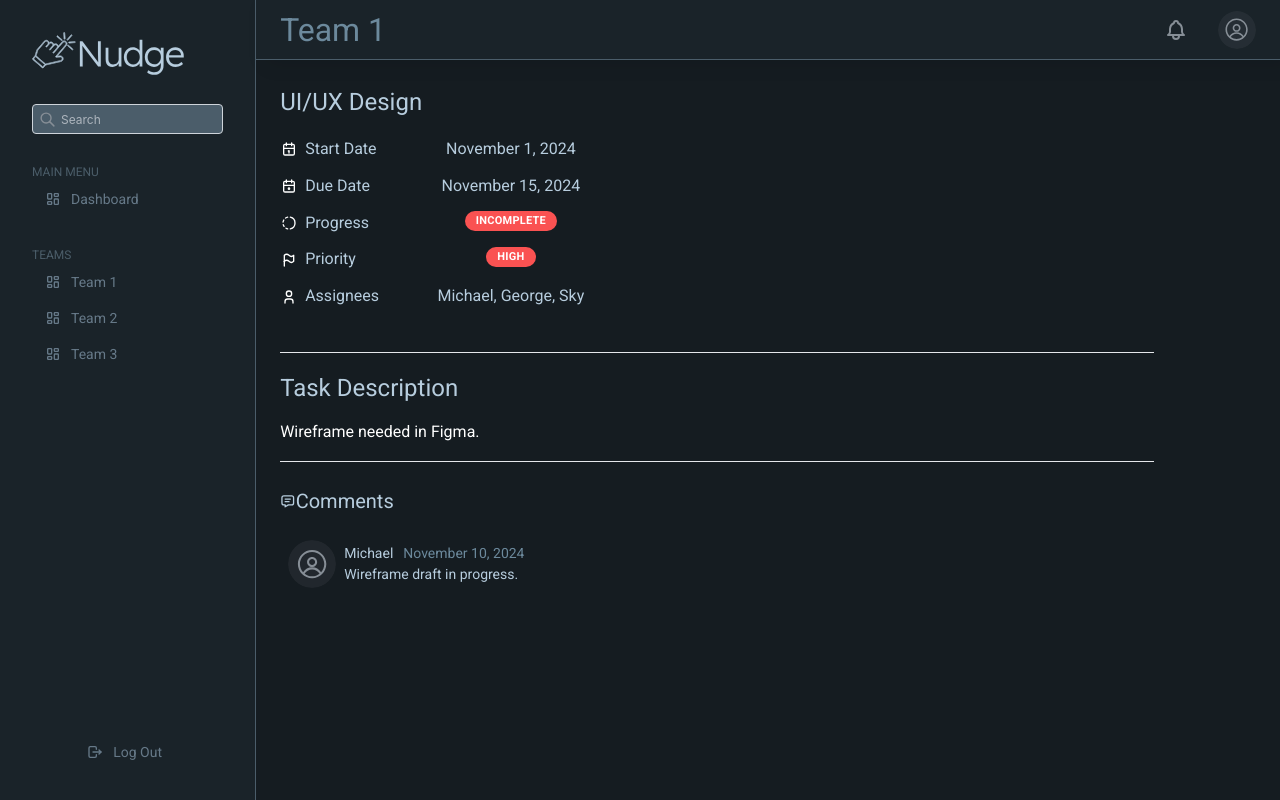
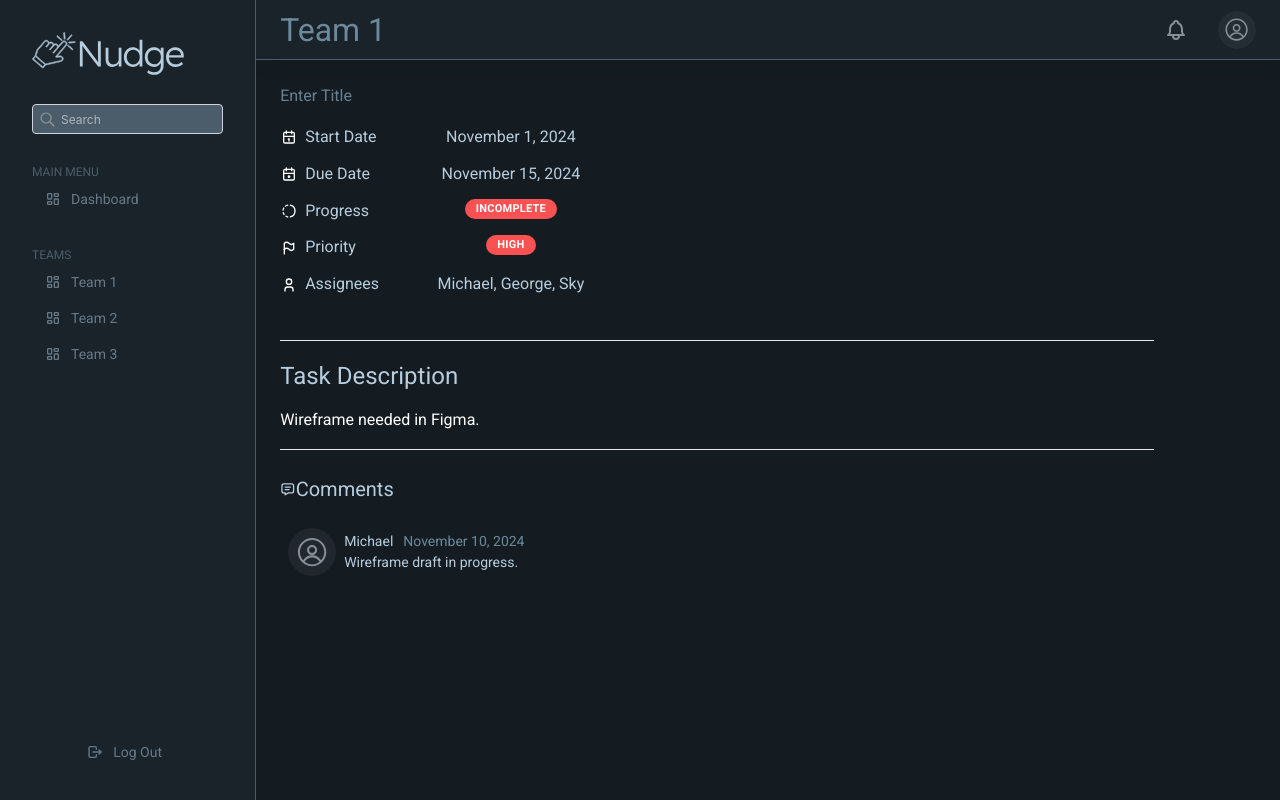
Before and after one commit to Skysayson/Nudge, a React (Vite) app in the folder Nudge-TaskManager/client/: page /Dashboard in a window 1280 px wide. Both pictures are taken after a click on the element 383 px from the left and 578 px from the top of the page. Built offline with nearby package versions, Linux system fonts and the light colour scheme.

Commit message:
add: task title name change

```diff
--- a/Nudge-TaskManager/client/src/components/FullCard.tsx
+++ b/Nudge-TaskManager/client/src/components/FullCard.tsx
@@ -1,4 +1,4 @@
-import { Badge, Table, Avatar, Text } from "@mantine/core";
+import { Badge, Table, Avatar, Text, Input } from "@mantine/core";
 import { TaskContent } from "../interfaces/interfaces";
 import {
   IconCalendar,
@@ -13,9 +13,22 @@ import { useEffect, useState } from "react";
 const FullCard = ({ TaskContent }: { TaskContent: TaskContent }) => {
   const [statusColor, setStatusColor] = useState("");
   const [priorityColors, setPriorityColors] = useState("");
+  const [taskTitle, setTaskTitle] = useState("Enter Title");
+  const [isEditingTitle, setIsEditingTitle] = useState(false);
+
+  const handleTitleChange = (event: React.ChangeEvent<HTMLInputElement>) => {
+    setTaskTitle(event.target.value);
+  };
+
+  const handleTitleBlur = () => {
+    setIsEditingTitle(false);
+  };
 
   //Function to format start date and due date of task
-  const formatDate = (date: Date) => {
+  const formatDate = (date: Date | null) => {
+    if (!date) {
+      return "No date inputted";
+    }
     return new Intl.DateTimeFormat("en-US", {
       month: "long",
       day: "numeric",
@@ -32,7 +45,7 @@ const FullCard = ({ TaskContent }: { TaskContent: TaskContent }) => {
       setStatusColor("#FA5252");
     } else if (TaskContent.status === "In Progress") {
       setStatusColor("#FAB005");
-    } else if (TaskContent.status === "Complete"){
+    } else if (TaskContent.status === "Complete") {
       setStatusColor("#12B886");
     }
   }, [TaskContent.status]);
@@ -43,10 +56,10 @@ const FullCard = ({ TaskContent }: { TaskContent: TaskContent }) => {
       setPriorityColors("#FA5252");
     } else if (TaskContent.priority === "Medium") {
       setPriorityColors("#FAB005");
-    } else if (TaskContent.priority === "Low"){
+    } else if (TaskContent.priority === "Low") {
       setPriorityColors("#12B886");
     } else {
-      setPriorityColors("#868E9633")
+      setPriorityColors("#868E9633");
     }
   }, [TaskContent.priority]);
 
@@ -69,12 +82,20 @@ const FullCard = ({ TaskContent }: { TaskContent: TaskContent }) => {
     {
       label: "Progress",
       icon: <IconProgress size={16} />,
-      value: <Badge color={TaskContent.status === "" ? "#E03131" : statusColor}>{TaskContent.status === "" ? "INCOMPLETE" : TaskContent.status}</Badge>,
+      value: (
+        <Badge color={TaskContent.status === "" ? "#E03131" : statusColor}>
+          {TaskContent.status === "" ? "INCOMPLETE" : TaskContent.status}
+        </Badge>
+      ),
     },
     {
       label: "Priority",
       icon: <IconFlag size={16} />,
-      value: <Badge color={priorityColors}>{TaskContent.priority === "" ? "Add Priority" : TaskContent.priority}</Badge>,
+      value: (
+        <Badge color={priorityColors}>
+          {TaskContent.priority === "" ? "Add Priority" : TaskContent.priority}
+        </Badge>
+      ),
     },
     { label: "Assignees", icon: <IconUser size={16} />, value: mapAssigned() },
   ];
@@ -83,14 +104,34 @@ const FullCard = ({ TaskContent }: { TaskContent: TaskContent }) => {
     <div className="flex flex-col text-white border-red-600 w-[90%] h-full p-[24px] overflow-y-auto scrollbar-hide">
       {/*------------------------------! TASK TITLE DIV !------------------------------------*/}
       <div className="flex w-full h-max mb-4">
-        <h1 className="text-[#B7CDDE] 2xl:text-[32px] lg:text-[24px]">
-          {" "}
-          {TaskContent.title.length === 0 && (<div className="text-[#688193]"> Enter Title </div>)}
-          {TaskContent.title}
-        </h1>
+        {isEditingTitle ? (
+          <Input
+            value={taskTitle}
+            onChange={handleTitleChange}
+            onBlur={handleTitleBlur}
+            placeholder="Enter Title"
+            variant="unstyled"
+            className="border-red-600 flex w-full"
+            styles={{
+              input: {
+                color: "#B7CDDE", // Text color
+                "::placeholder": {
+                  color: "#B7CDDE", // Placeholder text color
+
+                },
+              },
+            }}
+          />
+        ) : (
+          <div
+            className="text-[#688193] w-full cursor-pointer"
+            onClick={() => setIsEditingTitle(true)}
+          >
+            {taskTitle}
+          </div>
+        )}
       </div>
       {/*------------------------------! TASK TITLE DIV !------------------------------------*/}
-
       {/*------------------------------! TABLE COMPONENT (TASK SPECIFICATIONS) !------------------------------------*/}
       <Table verticalSpacing="md">
         <tbody>
@@ -108,10 +149,11 @@ const FullCard = ({ TaskContent }: { TaskContent: TaskContent }) => {
         </tbody>
       </Table>
       {/*------------------------------! TABLE COMPONENT (TASK SPECIFICATIONS) !------------------------------------*/}
-
       {/*------------------------------! TASK DESCRIPTION MAIN DIV !------------------------------------*/}
       <div className="border-t border-b mt-[32px] flex flex-col w-[] h-max pb-[2%]">
-        <div className="text-[24px] pt-[2%] pb-[1.5%] text-[#B7CDDE]">Task Description</div>
+        <div className="text-[24px] pt-[2%] pb-[1.5%] text-[#B7CDDE]">
+          Task Description
+        </div>
         <div
           className="h-max w-full text-[16px]"
           style={{
@@ -121,9 +163,11 @@ const FullCard = ({ TaskContent }: { TaskContent: TaskContent }) => {
         >
           {" "}
           {/*TASK DESCRIPTION CONTENT DIV*/}
-          {TaskContent.content.length === 0 && (<div className="text-[#88A7BD]">
+          {TaskContent.content.length === 0 && (
+            <div className="text-[#88A7BD]">
               Enter description for your task
-          </div>)}
+            </div>
+          )}
           {TaskContent.content}
         </div>
       </div>
@@ -132,7 +176,12 @@ const FullCard = ({ TaskContent }: { TaskContent: TaskContent }) => {
           <IconMessage />
           Comments
         </div>
-        {TaskContent.comments.length === 0 && (<div className="flex w-full justify-center items-center"> No Comments </div>)}
+        {TaskContent.comments.length === 0 && (
+          <div className="flex w-full justify-center items-center">
+            {" "}
+            No Comments{" "}
+          </div>
+        )}
         {TaskContent.comments.map((comment, index) => (
           <div
             key={index}
@@ -143,7 +192,9 @@ const FullCard = ({ TaskContent }: { TaskContent: TaskContent }) => {
               <Avatar size="48" />
               <div className="flex ml-[8px] flex-col">
                 <div className="flex items-center border-green-600 w-full">
-                  <h1 className="mr-[10px] text-[14px] text-[#B7CDDE]">{comment.author}</h1>
+                  <h1 className="mr-[10px] text-[14px] text-[#B7CDDE]">
+                    {comment.author}
+                  </h1>
                   <h1 className="text-[14px] text-[#6C899C]">
                     {formatDate(comment.created)}
                   </h1>
--- a/Nudge-TaskManager/client/src/components/TaskCard.tsx
+++ b/Nudge-TaskManager/client/src/components/TaskCard.tsx
@@ -31,7 +31,8 @@ const TaskCard = ({ TaskStat }: { TaskStat: StatTask }) => {
     const colors = TaskStat.Task.map((task) => {
       if (task.priority === "High") return "#FA5252"; // Red for high priority
       if (task.priority === "Medium") return "#FAB005"; // Yellow for medium priority
-      return "#12B886"; // Green for low priority
+      if(task.priority === "Low") return "#12B886"; // Green for low priority
+      return "#868E9633"
     });
     setPriorityColors(colors);
   }, [TaskStat.Task]);
@@ -146,7 +147,7 @@ const TaskCard = ({ TaskStat }: { TaskStat: StatTask }) => {
 
               {/* Due Date */}
               <h1 className="mt-[10px] text-[14px] text-[#688193] underline">
-                Due on: {task.due.toLocaleDateString()} {/* Formatted due date */}
+                Due on: {task.due ? task.due.toLocaleDateString() : "No date inputted"} {/* Formatted due date */}
               </h1>
             </div>
           </div>
--- a/Nudge-TaskManager/client/src/interfaces/interfaces.tsx
+++ b/Nudge-TaskManager/client/src/interfaces/interfaces.tsx
@@ -6,7 +6,7 @@ export interface TaskContent {
     assigned: string[];
     comments: taskComment[];
     created: Date;
-    due: Date;
+    due: Date | null;
 }
 
 export interface taskComment {
--- a/Nudge-TaskManager/client/src/pages/Dashboard.tsx
+++ b/Nudge-TaskManager/client/src/pages/Dashboard.tsx
@@ -42,7 +42,7 @@ export const DashBoard: React.FC = () => {
         }
       ],
       created: new Date(), // Added created property
-      due: new Date(), // Example due date
+      due: null, // Example due date
     },
     {
       status: "Incomplete",
@@ -102,8 +102,8 @@ export const DashBoard: React.FC = () => {
           created: new Date("2024-11-16")
         }
       ],
-      created: new Date("2024-11-10"), // Added created property
-      due: new Date("2024-11-18"), // Example due date
+      created: new Date(), // Added created property
+      due: null, // Example due date
     },
     {
       status: "In Progress",
@@ -189,7 +189,6 @@ export const DashBoard: React.FC = () => {
       due: new Date("2024-10-20"), // Example due date
     },
   ];
-
 
   // Combining all tasks into a unified structure for easy management
   const status: StatTask[] = [
```
Lines whose indentation alone changed are shown as unchanged.
